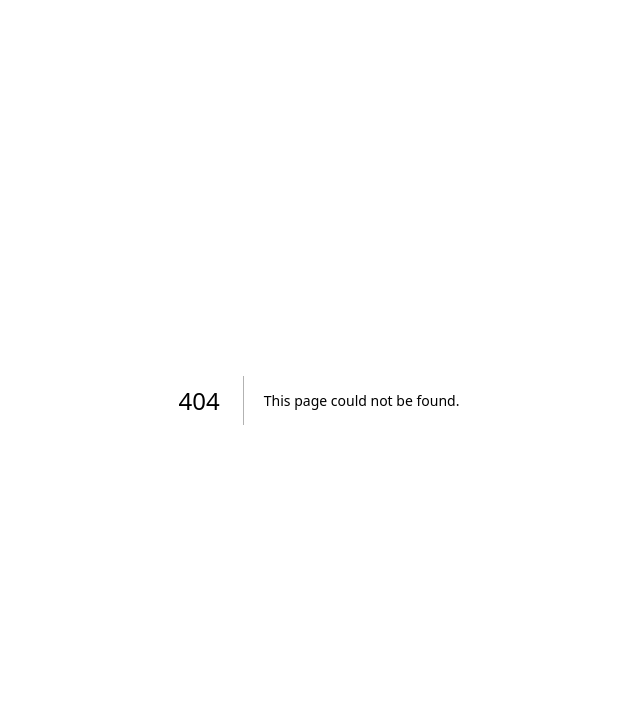
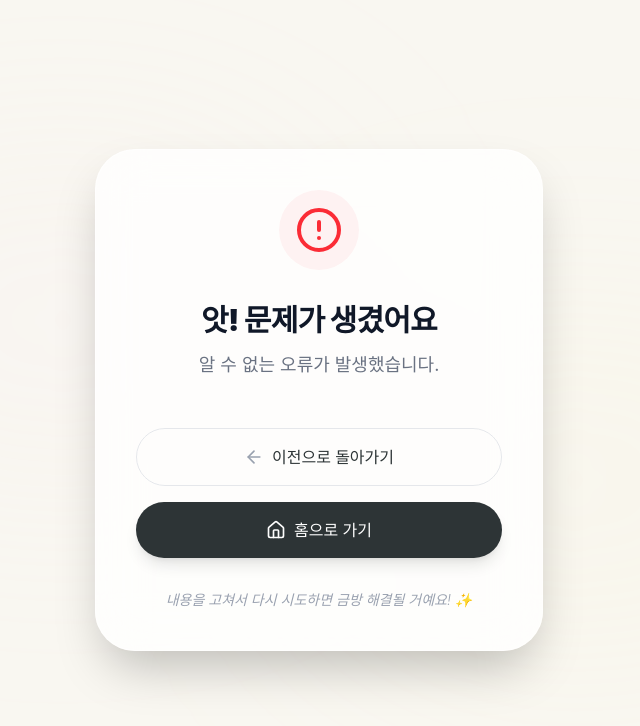
Before and after one commit to seungju-17/wall-paper, a Next.js app: page /error in a window 1280 px wide. Before the commit this address had no page. Shown: the top 726 px of the page, without its empty margins (321-961 px from the left). Built offline with nearby package versions, Linux system fonts and the light colour scheme.

Commit message:
feat: 사용자 친화적인 에러 페이지(/error) 도입 및 입력 가이드 추가

```diff
--- /dev/null
+++ b/app/error/page.tsx
@@ -0,0 +1,75 @@
+'use client';
+
+import React, { Suspense } from 'react';
+import { useSearchParams, useRouter } from 'next/navigation';
+import { Button } from '@/components/Button';
+import { AlertCircle, ArrowLeft, Home } from 'lucide-react';
+import { motion } from 'framer-motion';
+
+function ErrorContent() {
+  const searchParams = useSearchParams();
+  const router = useRouter();
+  const message = searchParams.get('msg') || '알 수 없는 오류가 발생했습니다.';
+
+  return (
+    <div className="min-h-screen flex flex-col items-center justify-center p-6 bg-canvas bg-cover bg-center relative transition-colors">
+      {/* Decorative blobs */}
+      <div className="absolute top-[20%] left-[10%] w-[40%] h-[40%] bg-pastel-pink/10 blur-[120px] rounded-full" />
+      <div className="absolute bottom-[20%] right-[10%] w-[40%] h-[40%] bg-pastel-yellow/10 blur-[120px] rounded-full" />
+
+      <motion.div
+        initial={{ opacity: 0, y: 20 }}
+        animate={{ opacity: 1, y: 0 }}
+        className="relative z-10 max-w-md w-full bg-white/80 backdrop-blur-xl p-10 rounded-[2.5rem] shadow-2xl border border-white/50 text-center space-y-8"
+      >
+        <div className="flex justify-center">
+          <div className="w-20 h-20 rounded-full bg-red-50 flex items-center justify-center text-red-500">
+            <AlertCircle className="w-12 h-12" />
+          </div>
+        </div>
+
+        <div className="space-y-3">
+          <h1 className="text-3xl font-black text-gray-900 tracking-tight">앗! 문제가 생겼어요</h1>
+          <p className="text-lg text-gray-500 leading-relaxed">
+            {message}
+          </p>
+        </div>
+
+        <div className="grid grid-cols-1 gap-4 pt-4">
+          <Button
+            onClick={() => router.back()}
+            variant="outline"
+            className="w-full py-4 space-x-2 border-gray-200 hover:bg-gray-50"
+          >
+            <ArrowLeft className="w-5 h-5 text-gray-400" />
+            <span>이전으로 돌아가기</span>
+          </Button>
+
+          <Button
+            onClick={() => router.push('/')}
+            className="w-full py-4 space-x-2 shadow-lg shadow-black/10"
+          >
+            <Home className="w-5 h-5" />
+            <span>홈으로 가기</span>
+          </Button>
+        </div>
+
+        <p className="text-sm text-gray-400 font-light italic">
+          내용을 고쳐서 다시 시도하면 금방 해결될 거예요! ✨
+        </p>
+      </motion.div>
+    </div>
+  );
+}
+
+export default function ErrorPage() {
+  return (
+    <Suspense fallback={
+      <div className="min-h-screen flex items-center justify-center bg-canvas">
+        <p className="text-gray-400 animate-pulse">상황을 파악 중입니다...</p>
+      </div>
+    }>
+      <ErrorContent />
+    </Suspense>
+  );
+}
--- a/components/CreateWallForm.tsx
+++ b/components/CreateWallForm.tsx
@@ -34,16 +34,29 @@ export const CreateWallForm = () => {
     e.preventDefault();
     setLoading(true);
 
+    // 유효성 검사 추가
+    if (formData.title.trim().length < 2) {
+      router.push(`/error?msg=${encodeURIComponent('담벼락 이름은 최소 2자 이상이어야 합니다.')}`);
+      setLoading(false);
+      return;
+    }
+
+    if (formData.password.length < 4) {
+      router.push(`/error?msg=${encodeURIComponent('비밀번호는 최소 4자 이상으로 설정해주세요.')}`);
+      setLoading(false);
+      return;
+    }
+
     const slug = generateSlug(formData.title);
     if (!slug) {
-      alert('유효한 담벼락 이름을 입력해주세요.');
+      router.push(`/error?msg=${encodeURIComponent('유효한 담벼락 이름을 입력해주세요. 특수문자는 사용할 수 없습니다.')}`);
       setLoading(false);
       return;
     }
 
     try {
       // 1. 기존 담벼락 존재 여부 확인 (Login 역할)
-      const { data: existingWall, error: fetchError } = await supabase
+      const { data: existingWall } = await supabase
         .from('walls')
         .select('*')
         .eq('slug', slug)
@@ -55,7 +68,7 @@ export const CreateWallForm = () => {
           router.push(`/wall/${slug}`);
           return;
         } else {
-          alert('이미 존재하는 담벼락입니다. 비밀번호가 틀렸거나 다른 이름을 사용해주세요.');
+          router.push(`/error?msg=${encodeURIComponent('이미 존재하는 담벼락입니다. 비밀번호가 틀렸거나 다른 이름을 사용해주세요.')}`);
           setLoading(false);
           return;
         }
@@ -75,15 +88,15 @@ export const CreateWallForm = () => {
       router.push(`/wall/${slug}`);
     } catch (error: any) {
       console.error('Error:', error.message);
-      alert('처리 중 오류가 발생했습니다.');
+      router.push(`/error?msg=${encodeURIComponent('서버 통신 중 오류가 발생했습니다. 잠시 후 다시 시도해주세요.')}`);
     } finally {
       setLoading(false);
     }
   };
 
   return (
-    <form onSubmit={handleSubmit} className="space-y-6 bg-white/80 backdrop-blur-md p-10 rounded-[2.5rem] shadow-2xl border border-white/50 max-w-md w-full animate-fade-in">
-      <div className="space-y-2 text-left">
+    <form onSubmit={handleSubmit} className="space-y-6 bg-white/80 backdrop-blur-md p-10 rounded-[2.5rem] shadow-2xl border border-white/50 max-w-md w-full animate-fade-in text-left">
+      <div className="space-y-2">
         <label className="text-sm font-semibold text-gray-500 ml-1">담벼락 이름</label>
         <input
           required
@@ -94,9 +107,10 @@ export const CreateWallForm = () => {
           onChange={handleChange}
           className="w-full px-6 py-4 rounded-2xl bg-white border border-gray-100 focus:ring-4 focus:ring-pastel-yellow/30 transition-all outline-none text-lg"
         />
+        <p className="text-xs text-gray-400 ml-1">📍 한글/영문/숫자 2자 이상</p>
       </div>
 
-      <div className="space-y-2 text-left">
+      <div className="space-y-2">
         <label className="text-sm font-semibold text-gray-500 ml-1">비밀번호</label>
         <input
           required
@@ -107,6 +121,7 @@ export const CreateWallForm = () => {
           onChange={handleChange}
           className="w-full px-6 py-4 rounded-2xl bg-white border border-gray-100 focus:ring-4 focus:ring-pastel-yellow/30 transition-all outline-none text-lg"
         />
+        <p className="text-xs text-gray-400 ml-1">🔒 4자 이상의 비밀번호 (입장 시 필요해요!)</p>
       </div>
 
       <div className="pt-2">
@@ -115,7 +130,7 @@ export const CreateWallForm = () => {
         </Button>
       </div>
 
-      <p className="text-xs text-gray-400 mt-4 leading-relaxed">
+      <p className="text-xs text-gray-400 mt-4 leading-relaxed text-center">
         같은 이름과 비밀번호를 입력하면 <br />
         언제든 다시 담벼락으로 들어올 수 있어요.
       </p>
```
